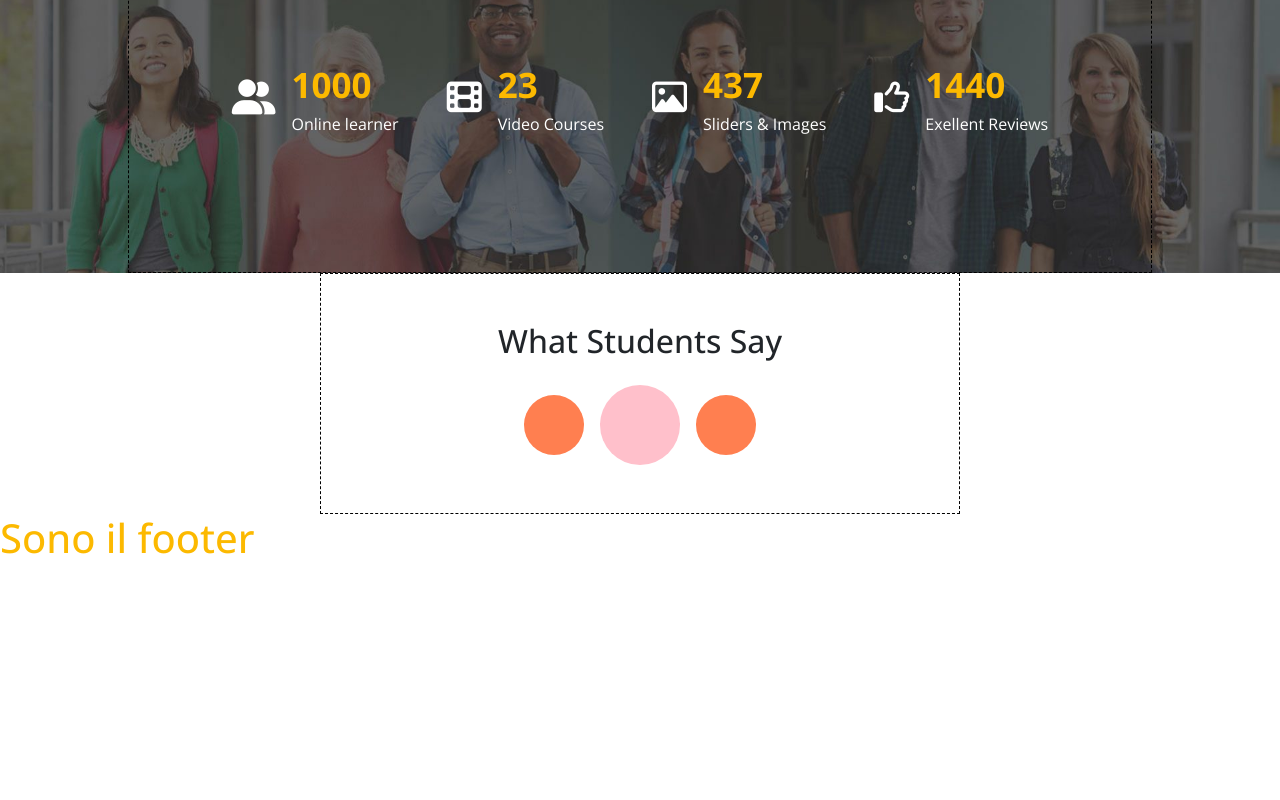
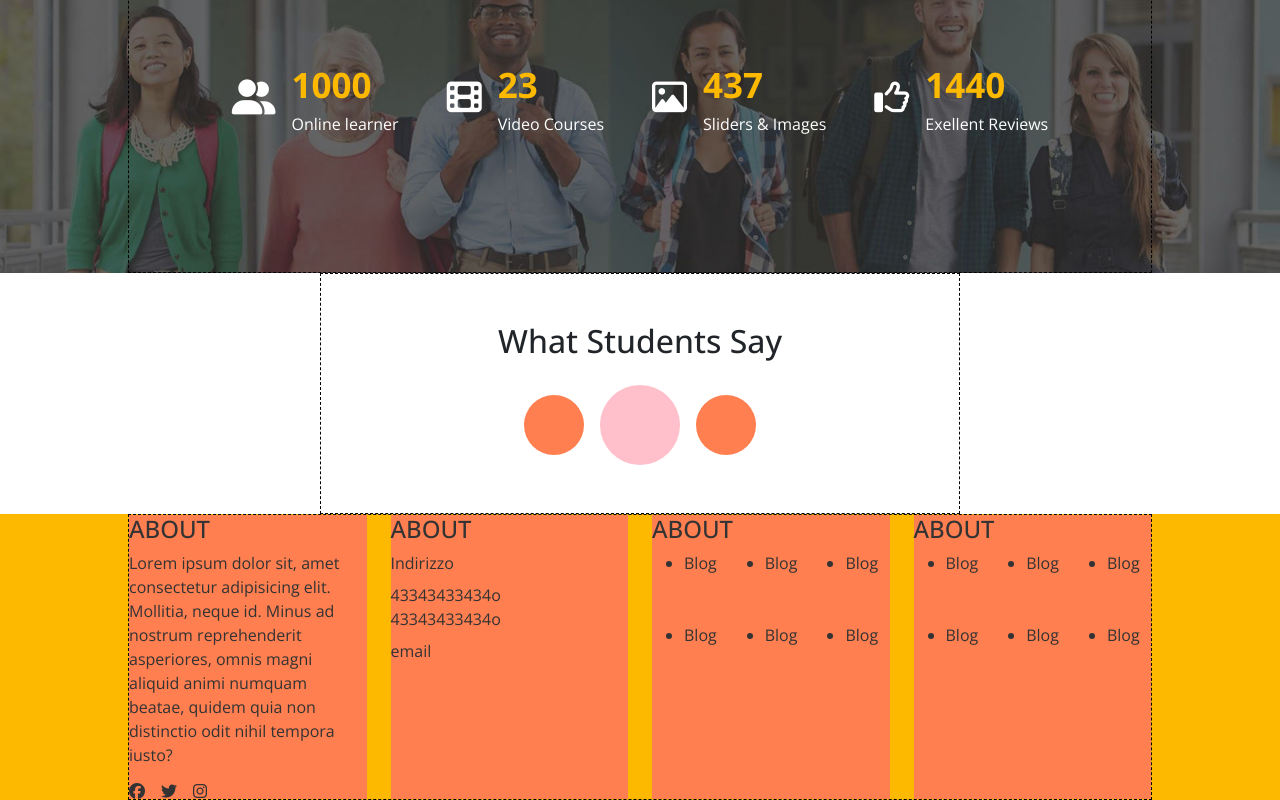
Before and after one commit to gianlucafalaschi/proj-html-vuejs, a Vue app: page / in a window 1280 px wide. Shown: the part 3134-3934 px from the top of the page. Before the commit the page ends 3704 px from the top, so only its background shows below. Built offline with nearby package versions, Linux system fonts and the light colour scheme.

Commit message:
footer basic structure

```diff
--- a/src/components/PageFooter.vue
+++ b/src/components/PageFooter.vue
@@ -5,15 +5,87 @@
 
 <template>
     <footer>
-        <h1>Sono il footer</h1>
+        <div class="ms-container-80">
+            <div class="ms-row d-flex gap-4">
+                <!-- column About -->
+                <div class="ms-col-4">
+                    <h4 class="ms-col-title">ABOUT</h4>
+                    <p class="ms-col-description">Lorem ipsum dolor sit, amet consectetur adipisicing elit. Mollitia,
+                        neque id. Minus ad nostrum reprehenderit asperiores, omnis magni aliquid animi numquam beatae,
+                        quidem quia non distinctio odit nihil tempora iusto?</p>
+                    <div class="ms-socials-container d-flex gap-3">
+                        <i class="fa-brands fa-facebook"></i>
+                        <i class="fa-brands fa-twitter"></i>
+                        <i class="fa-brands fa-instagram"></i>
+                    </div>
+                </div>
+                <!-- column Contact -->
+                <div class="ms-col-4">
+                    <h4 class="ms-col-title">ABOUT</h4>
+                    <div class="ms-col-description">
+                       <address>
+                            <div class="ms-address mb-2">Indirizzo</div>
+                            <div class="ms-phone">43343433434o</div>
+                            <div class="ms-phone mb-2">43343433434o</div>
+                            <div class="ms-email">email</div>
+                       </address>
+                    </div>
+                </div>
+                <!-- column Pages -->
+                <div class="ms-col-4">
+                    <h4 class="ms-col-title">ABOUT</h4>
+                    <ul class="ms-maps d-flex flex-wrap gap-5">
+                        <li><a href="#">Blog</a></li>
+                        <li><a href="#">Blog</a></li>
+                        <li><a href="#">Blog</a></li>
+                        <li><a href="#">Blog</a></li>
+                        <li><a href="#">Blog</a></li>
+                        <li><a href="#">Blog</a></li>
+                    </ul>
+                </div>
+                <!-- column Blog -->
+                <div class="ms-col-4">
+                    <h4 class="ms-col-title">ABOUT</h4>
+                    <ul class="ms-maps d-flex flex-wrap gap-5">
+                        <li><a href="#">Blog</a></li>
+                        <li><a href="#">Blog</a></li>
+                        <li><a href="#">Blog</a></li>
+                        <li><a href="#">Blog</a></li>
+                        <li><a href="#">Blog</a></li>
+                        <li><a href="#">Blog</a></li>
+                    </ul>
+                </div>
+            </div>
+        </div>
     </footer>
 </template>
 
 <style scoped lang="scss">
 @use'../style/partials/_variables' as *;
 
-h1 {
-    color: $color-second;
+
+
+footer {
+    background-color: $color-second ;
 }
 
+.ms-col-4 {
+    background-color: coral;
+    width: calc(100% / 4);
+    color: $color-third;
+
+}
+
+.ms-maps {
+    list-style-position: outside;
+}
+
+li {
+
+    a {
+
+        color: $color-third;
+        text-decoration:none;
+    }
+}
 </style>
```
